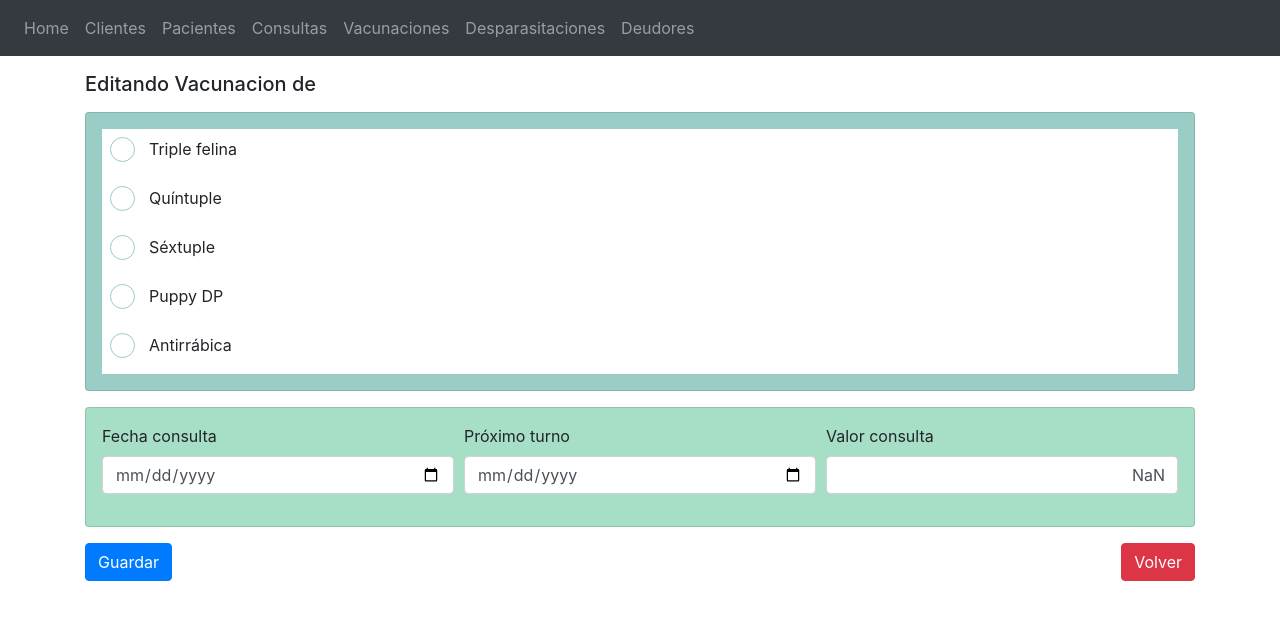
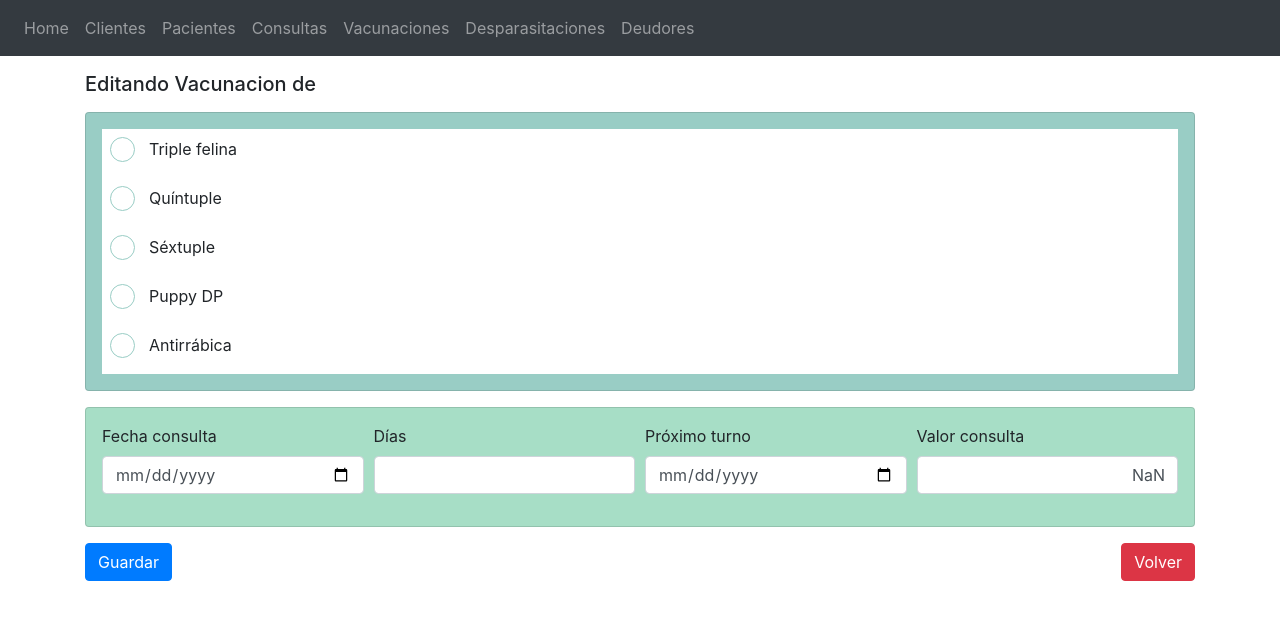
Before and after one commit to omelendrez/medical-records-frontend, a React (Create React App) app: page /edit-vacunacion/1 in a window 1280 px wide. Shown: the top 620 px of the page. Built offline with nearby package versions, Linux system fonts and the light colour scheme; no server answers.

Commit message:
Implementar calculo dias turno

```diff
--- a/src/components/FormFooter.jsx
+++ b/src/components/FormFooter.jsx
@@ -1,6 +1,20 @@
-import React from 'react'
+import React, { useState } from 'react'
+import { getApointmentFromDays } from '../services/utils'
 
 const FormFooter = ({ form, handleChange }) => {
+  const [days, setDays] = useState('')
+
+  const handleDaysChange = e => {
+    setDays(e.target.value)
+    const event = {
+      target: {
+        name: 'nextAppointment',
+        value: getApointmentFromDays(e.target.value),
+      },
+      preventDefault: () => { }
+    }
+    handleChange(event)
+  }
 
   return (
     <div>
@@ -16,6 +30,18 @@ const FormFooter = ({ form, handleChange }) => {
                 onChange={e => handleChange(e)}
                 value={form.date}
                 required
+              />
+            </div>
+          </div>
+          <div className="col-12 col-sm">
+            <div className="form-group">
+              <label htmlFor="days">Días</label>
+              <input
+                type="number"
+                className="form-control"
+                id="days"
+                onChange={e => handleDaysChange(e)}
+                value={days}
               />
             </div>
           </div>
--- a/src/components/consultations/ConsultationEdit.jsx
+++ b/src/components/consultations/ConsultationEdit.jsx
@@ -39,11 +39,14 @@ const ConsultationForm = props => {
     e.preventDefault()
     error && setError(false)
     let { id, value } = e.target
+    console.log(e.target)
     setForm({
       ...form,
       [id]: value
     })
   })
+
+  console.log(form)
 
   const handleSave = (e => {
     e.preventDefault()
--- a/src/services/utils.js
+++ b/src/services/utils.js
@@ -102,7 +102,16 @@ export const getDateFromDays = days => {
   }
   let d = new Date();
   d.setDate(d.getDate() - days)
-  return moment(d).format('YYY-MM-DD');
+  return moment(d).format('YYYY-MM-DD');
+}
+
+export const getApointmentFromDays = days => {
+  if (days < 1) {
+    return ''
+  }
+  let d = new Date();
+  d.setDate(d.getDate() + days)
+  return moment(d).format('YYYY-MM-DD');
 }
 
 export const formatNumber = amount => parseFloat(amount).toFixed(2)
```
